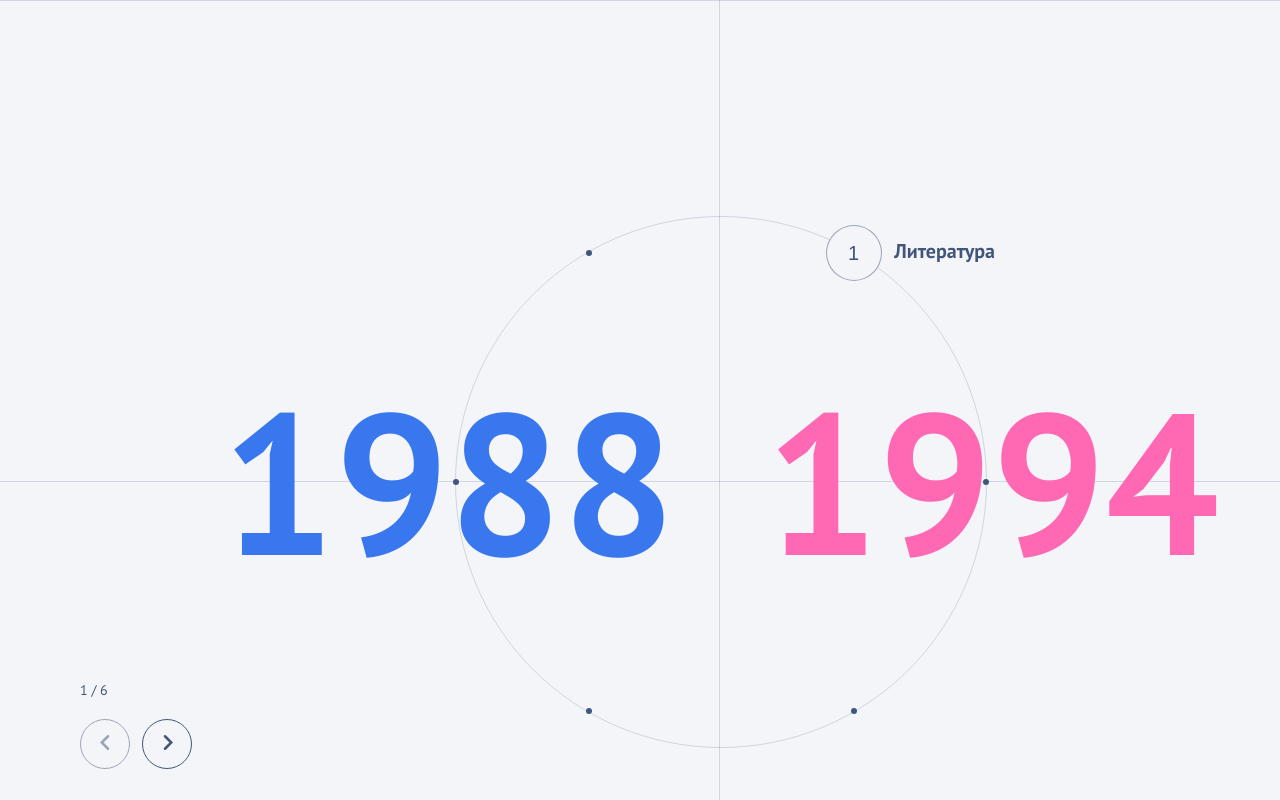
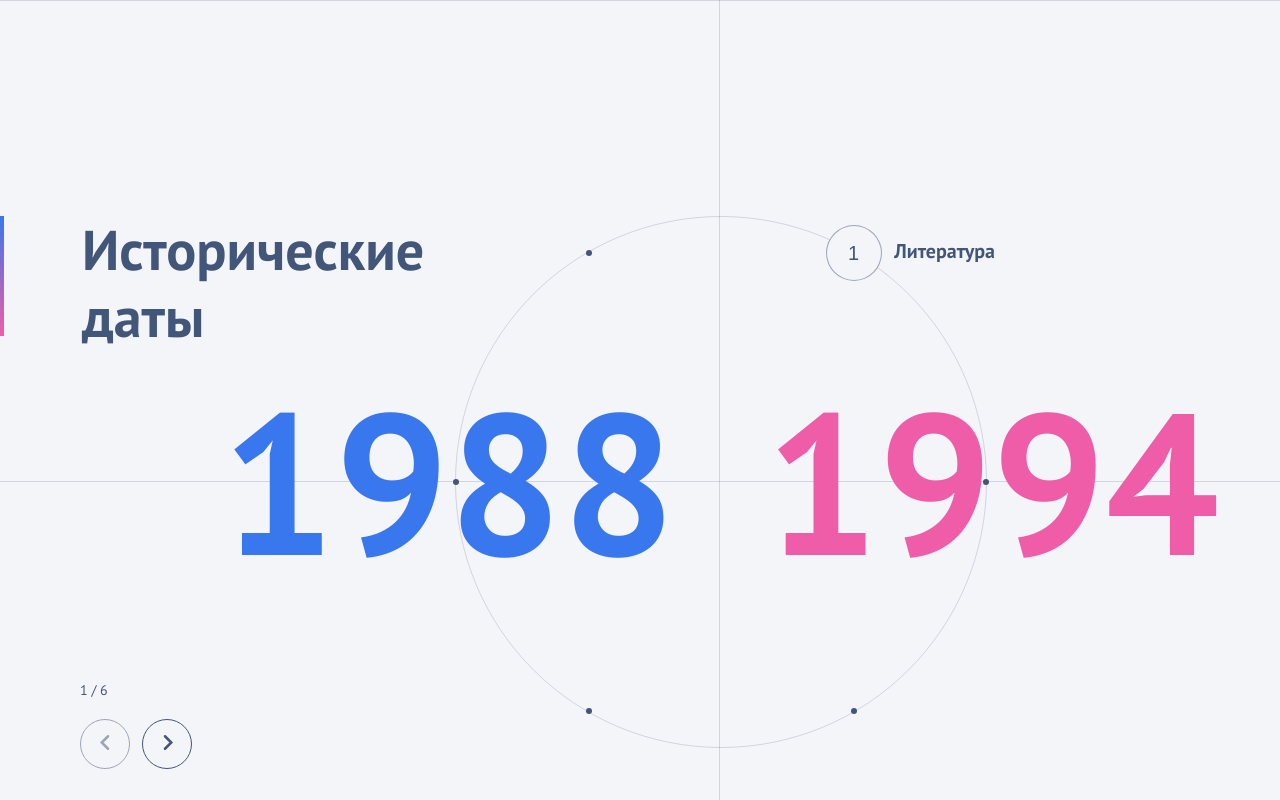
Before and after one commit to Stepan-Suprunov/Only_test, a React app: page / in a window 1280 px wide. Shown: the top 800 px of the page. Built offline with nearby package versions, Linux system fonts and the light colour scheme.

Commit message:
Title component implemented

```diff
--- a/src/components/animated-counter/style.module.scss
+++ b/src/components/animated-counter/style.module.scss
@@ -12,6 +12,6 @@
   }
 
   .endDate {
-    color: hotpink;
+    color: var(--color-pink);
   }
 }
--- a/src/components/index.ts
+++ b/src/components/index.ts
@@ -5,3 +5,4 @@ export { SwiperButtons } from './swiper-buttons/index'
 export { InfoBlock } from './info-block/index'
 export { AnimatedCounter } from './animated-counter/index'
 export { Lines } from './lines/index'
+export { Title } from './title/index'
--- a/src/components/info-block/index.tsx
+++ b/src/components/info-block/index.tsx
@@ -1,5 +1,5 @@
 import { InfoBlockPropsType } from './types';
-import { AnimatedCounter, CircleButtons, Dropdown, Lines, Swiper } from '../index';
+import {AnimatedCounter, CircleButtons, Dropdown, Lines, Swiper, Title} from '../index';
 import React, { useState } from 'react';
 import { getMinMaxYears, sliceEvents } from '../../utils';
 import { IEvent } from '../../data/types';
@@ -55,6 +55,7 @@ export function InfoBlock({events, segmentsCount}: InfoBlockPropsType) {
             <Lines/>
             <div className={styles.infoBlockLayout}>
                 <div className={styles.circleContainer}>
+                    <Title title={'Исторические даты'}/>
                     <Dropdown items={items[activeIndex]} onSelect={setFilteredEvents}/>
                     <AnimatedCounter dates={getMinMaxYears(items[activeIndex])}/>
                     <CircleButtons
--- /dev/null
+++ b/src/components/title/index.tsx
@@ -0,0 +1,14 @@
+import styles from './style.module.scss'
+import { TitlePropsType } from "./types";
+
+export function Title({ title }: TitlePropsType) {
+
+    return (
+        <div className={styles.titleWrapper}>
+            <div className={styles.stripe}/>
+            <div className={styles.title}>
+                {title}
+            </div>
+        </div>
+    );
+}
--- /dev/null
+++ b/src/components/title/style.module.scss
@@ -0,0 +1,21 @@
+.titleWrapper {
+  position: absolute;
+  display: flex;
+  height: 120px;
+  left: -456px;
+  gap: 78px;
+
+  .stripe {
+    height: 100%;
+    width: 5px;
+    background: linear-gradient(to bottom, var(--color-blue), var(--color-pink));
+  }
+
+  .title {
+    width: 353px;
+    font-size: 56px;
+    font-weight: 700;
+    color: var(--color-black-blue);
+    line-height: 120%;
+  }
+}
--- /dev/null
+++ b/src/components/title/types.ts
@@ -0,0 +1,3 @@
+export type TitlePropsType = {
+    title: string;
+};
--- a/src/global.scss
+++ b/src/global.scss
@@ -31,6 +31,7 @@
   --color-background: #F4F5F9;
   --color-black-blue: #42567A;
   --color-blue: #3877EE;
+  --color-pink: #EF5DA8;
 }
 
 body {
```
